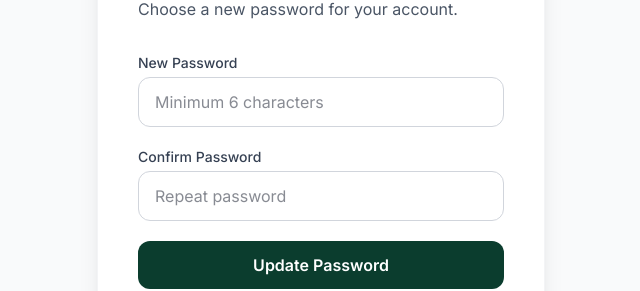
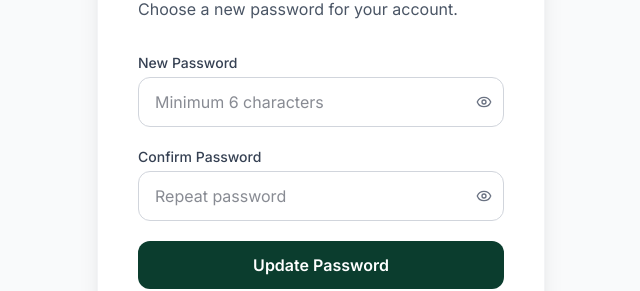
Before and after one commit to f9ine99/Impactis, a Next.js app: page /auth/update-password in a window 1280 px wide. Shown: the part 168-459 px from the top of the page, without its empty margins (319-959 px from the left). Built offline with nearby package versions, Linux system fonts and the light colour scheme; no server answers.

Commit message:
feat(auth-ui): add password visibility toggles
UX: add eye toggle buttons for password fields in login, signup, and update-password pages.

Accessibility: include show/hide aria labels and preserve existing validation flows.

```diff
--- a/src/app/auth/login/page.tsx
+++ b/src/app/auth/login/page.tsx
@@ -6,6 +6,7 @@ import { mapLoginErrorMessage, resolvePostLoginRedirect } from '@/modules/auth'
 import TurnstileWidget from '@/components/auth/TurnstileWidget'
 import Link from 'next/link'
 import { useRouter } from 'next/navigation'
+import { Eye, EyeOff } from 'lucide-react'
 import { toast } from 'sonner'
 
 const TURNSTILE_SITE_KEY = process.env.NEXT_PUBLIC_TURNSTILE_SITE_KEY ?? '0x4AAAAAACd7X251ebzrdbGy'
@@ -13,6 +14,7 @@ const TURNSTILE_SITE_KEY = process.env.NEXT_PUBLIC_TURNSTILE_SITE_KEY ?? '0x4AAA
 export default function LoginPage() {
     const [email, setEmail] = useState('')
     const [password, setPassword] = useState('')
+    const [showPassword, setShowPassword] = useState(false)
     const [captchaToken, setCaptchaToken] = useState<string | null>(null)
     const [captchaResetSignal, setCaptchaResetSignal] = useState(0)
     const [isLoading, setIsLoading] = useState(false)
@@ -86,14 +88,24 @@ export default function LoginPage() {
                                 Forgot password?
                             </Link>
                         </div>
+                        <div className="relative">
                             <input
-                            type="password"
+                                type={showPassword ? 'text' : 'password'}
                                 required
-                            className="w-full px-4 py-3 rounded-xl border border-gray-300 focus:ring-2 focus:ring-[#0B3D2E] focus:border-transparent outline-none transition"
+                                className="w-full px-4 py-3 pr-12 rounded-xl border border-gray-300 focus:ring-2 focus:ring-[#0B3D2E] focus:border-transparent outline-none transition"
                                 placeholder="••••••••"
                                 value={password}
                                 onChange={(e) => setPassword(e.target.value)}
                             />
+                            <button
+                                type="button"
+                                onClick={() => setShowPassword((current) => !current)}
+                                className="absolute inset-y-0 right-3 flex items-center text-gray-500 hover:text-gray-700"
+                                aria-label={showPassword ? 'Hide password' : 'Show password'}
+                            >
+                                {showPassword ? <EyeOff className="h-4 w-4" /> : <Eye className="h-4 w-4" />}
+                            </button>
+                        </div>
                     </div>
 
                     <TurnstileWidget
--- a/src/app/auth/signup/page.tsx
+++ b/src/app/auth/signup/page.tsx
@@ -12,7 +12,7 @@ import {
 import Link from 'next/link'
 import { useRouter } from 'next/navigation'
 import { toast } from 'sonner'
-import { Rocket, TrendingUp, Briefcase, Check, Mail, Lock, User, Building, MapPin } from 'lucide-react'
+import { Rocket, TrendingUp, Briefcase, Check, Mail, Lock, User, Building, MapPin, Eye, EyeOff } from 'lucide-react'
 
 const roles = [
     { id: 'founder', title: 'Founder', icon: Rocket, description: 'Raising capital or seeking strategic partners.' },
@@ -28,6 +28,7 @@ export default function SignupPage() {
     const [captchaToken, setCaptchaToken] = useState<string | null>(null)
     const [captchaResetSignal, setCaptchaResetSignal] = useState(0)
     const [isLoading, setIsLoading] = useState(false)
+    const [showPassword, setShowPassword] = useState(false)
     const [formData, setFormData] = useState({
         email: '',
         password: '',
@@ -201,12 +202,20 @@ export default function SignupPage() {
                                     <div className="relative">
                                         <Lock className="absolute left-4 top-1/2 -translate-y-1/2 w-5 h-5 text-gray-400" />
                                         <input
-                                            type="password"
-                                            className="w-full pl-12 pr-4 py-4 rounded-2xl border border-gray-100 bg-gray-50/50 focus:ring-4 focus:ring-green-500/10 focus:border-[#0B3D2E] outline-none transition-all font-medium"
+                                            type={showPassword ? 'text' : 'password'}
+                                            className="w-full pl-12 pr-12 py-4 rounded-2xl border border-gray-100 bg-gray-50/50 focus:ring-4 focus:ring-green-500/10 focus:border-[#0B3D2E] outline-none transition-all font-medium"
                                             placeholder="Minimum 6 characters"
                                             value={formData.password}
                                             onChange={(e) => setFormData({ ...formData, password: e.target.value })}
                                         />
+                                        <button
+                                            type="button"
+                                            onClick={() => setShowPassword((current) => !current)}
+                                            className="absolute inset-y-0 right-4 flex items-center text-gray-500 hover:text-gray-700"
+                                            aria-label={showPassword ? 'Hide password' : 'Show password'}
+                                        >
+                                            {showPassword ? <EyeOff className="h-4 w-4" /> : <Eye className="h-4 w-4" />}
+                                        </button>
                                     </div>
                                 </div>
                             </div>
--- a/src/app/auth/update-password/page.tsx
+++ b/src/app/auth/update-password/page.tsx
@@ -5,10 +5,13 @@ import Link from 'next/link'
 import { useRouter } from 'next/navigation'
 import { toast } from 'sonner'
 import { createClient } from '@/lib/supabase/client'
+import { Eye, EyeOff } from 'lucide-react'
 
 export default function UpdatePasswordPage() {
     const [password, setPassword] = useState('')
     const [confirmPassword, setConfirmPassword] = useState('')
+    const [showPassword, setShowPassword] = useState(false)
+    const [showConfirmPassword, setShowConfirmPassword] = useState(false)
     const [isLoading, setIsLoading] = useState(false)
     const router = useRouter()
     const supabase = createClient()
@@ -52,25 +55,45 @@ export default function UpdatePasswordPage() {
                 <form onSubmit={handleUpdatePassword} className="mt-8 space-y-5">
                     <div>
                         <label className="mb-1 block text-sm font-medium text-gray-700">New Password</label>
+                        <div className="relative">
                             <input
-                            type="password"
+                                type={showPassword ? 'text' : 'password'}
                                 required
                                 value={password}
                                 onChange={(e) => setPassword(e.target.value)}
-                            className="w-full rounded-xl border border-gray-300 px-4 py-3 outline-none transition focus:border-transparent focus:ring-2 focus:ring-[#0B3D2E]"
+                                className="w-full rounded-xl border border-gray-300 px-4 py-3 pr-12 outline-none transition focus:border-transparent focus:ring-2 focus:ring-[#0B3D2E]"
                                 placeholder="Minimum 6 characters"
                             />
+                            <button
+                                type="button"
+                                onClick={() => setShowPassword((current) => !current)}
+                                className="absolute inset-y-0 right-3 flex items-center text-gray-500 hover:text-gray-700"
+                                aria-label={showPassword ? 'Hide password' : 'Show password'}
+                            >
+                                {showPassword ? <EyeOff className="h-4 w-4" /> : <Eye className="h-4 w-4" />}
+                            </button>
+                        </div>
                     </div>
                     <div>
                         <label className="mb-1 block text-sm font-medium text-gray-700">Confirm Password</label>
+                        <div className="relative">
                             <input
-                            type="password"
+                                type={showConfirmPassword ? 'text' : 'password'}
                                 required
                                 value={confirmPassword}
                                 onChange={(e) => setConfirmPassword(e.target.value)}
-                            className="w-full rounded-xl border border-gray-300 px-4 py-3 outline-none transition focus:border-transparent focus:ring-2 focus:ring-[#0B3D2E]"
+                                className="w-full rounded-xl border border-gray-300 px-4 py-3 pr-12 outline-none transition focus:border-transparent focus:ring-2 focus:ring-[#0B3D2E]"
                                 placeholder="Repeat password"
                             />
+                            <button
+                                type="button"
+                                onClick={() => setShowConfirmPassword((current) => !current)}
+                                className="absolute inset-y-0 right-3 flex items-center text-gray-500 hover:text-gray-700"
+                                aria-label={showConfirmPassword ? 'Hide password' : 'Show password'}
+                            >
+                                {showConfirmPassword ? <EyeOff className="h-4 w-4" /> : <Eye className="h-4 w-4" />}
+                            </button>
+                        </div>
                     </div>
                     <button
                         type="submit"
```
Lines whose indentation alone changed are shown as unchanged.
